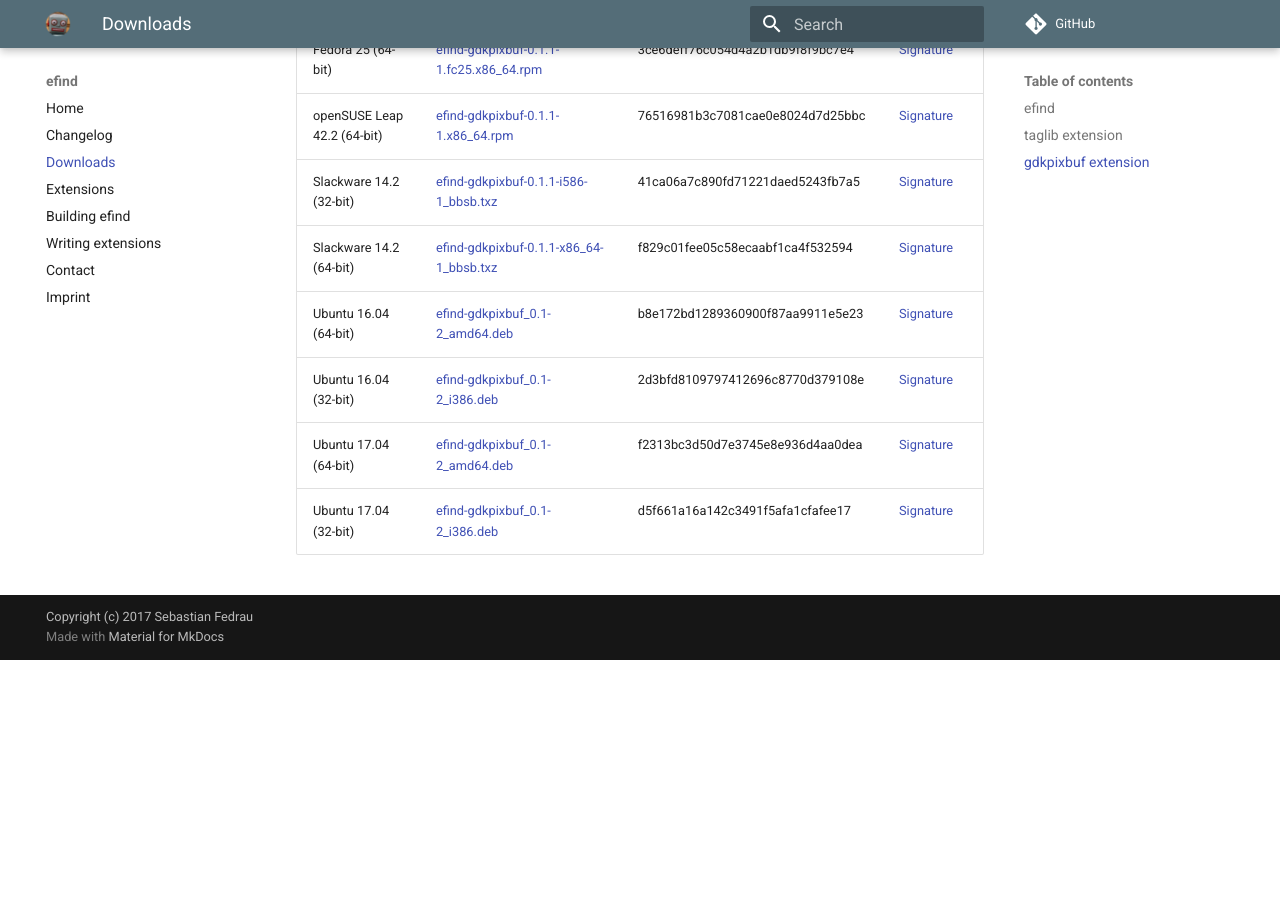
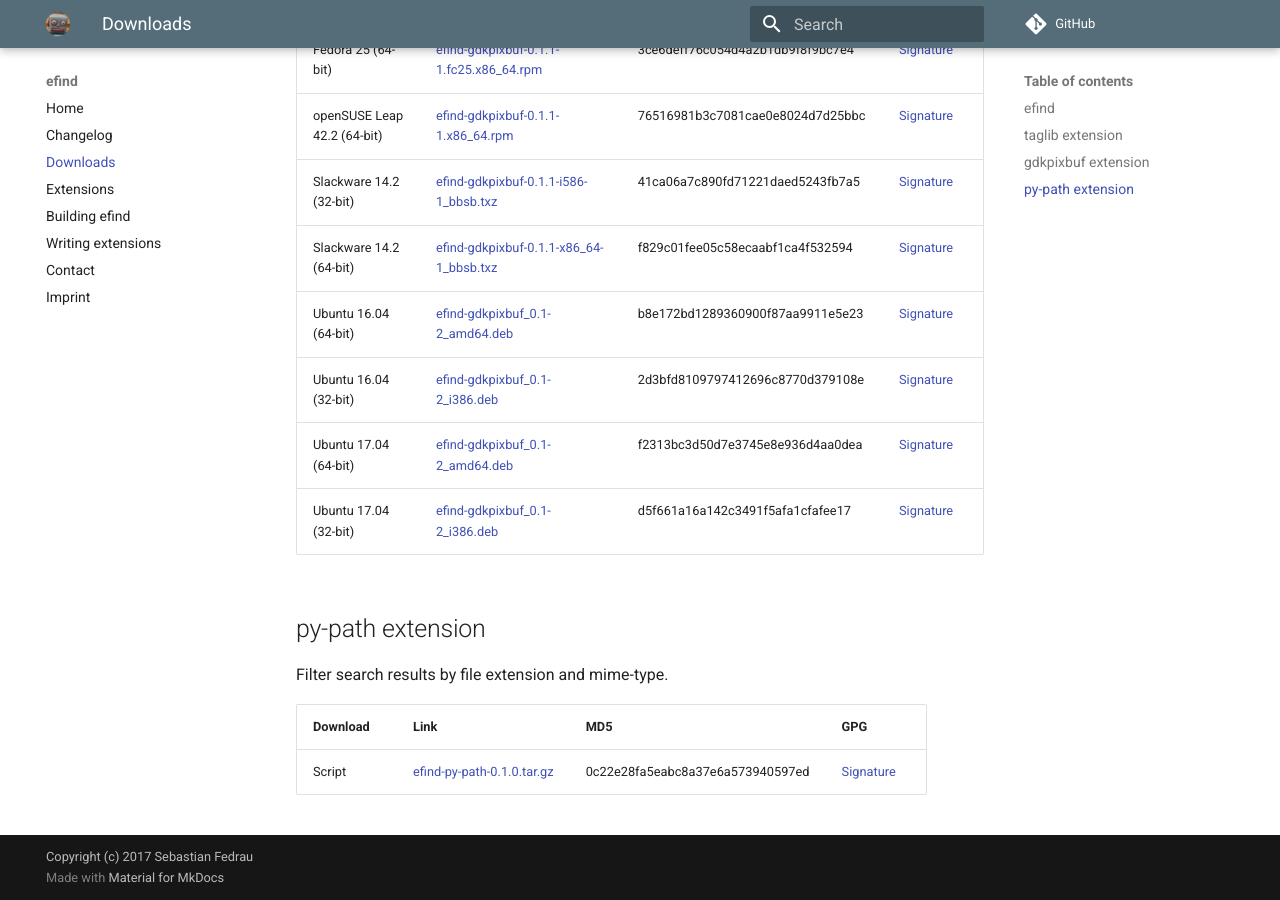
Before and after one commit to 20centaurifux/efind-website, an MkDocs documentation site: the page built from docs/downloads.md, in a window 1280 px wide and 900 px high, scrolled down 3158 px. Built offline with MkDocs 1.6.1 and Material for MkDocs 9.7.7, drawn with Linux system fonts in a browser that asks for light colours; comment, search, counter and statistics services are not loaded; old or Windows-style settings are respelled for this version of MkDocs; before the commit the page ends 3818 px from its top, so only the background shows below that.

Commit message:
updated downloads page

```diff
--- a/docs/downloads.md
+++ b/docs/downloads.md
@@ -66,3 +66,11 @@ Ubuntu 16.04 (64-bit)|[efind-gdkpixbuf_0.1-2_amd64.deb](downloads/ubuntu-16.04/e
 Ubuntu 16.04 (32-bit)|[efind-gdkpixbuf_0.1-2_i386.deb](downloads/ubuntu-16.04/efind-gdkpixbuf_0.1-2_i386.deb)|2d3bfd8109797412696c8770d379108e|[Signature](downloads/ubuntu-16.04/efind-gdkpixbuf_0.1-2_i386.deb.asc)
 Ubuntu 17.04 (64-bit)|[efind-gdkpixbuf_0.1-2_amd64.deb](downloads/ubuntu-17.04/efind-gdkpixbuf_0.1-2_amd64.deb)|f2313bc3d50d7e3745e8e936d4aa0dea|[Signature](downloads/ubuntu-17.04/efind-gdkpixbuf_0.1-2_amd64.deb.asc)
 Ubuntu 17.04 (32-bit)|[efind-gdkpixbuf_0.1-2_i386.deb](downloads/ubuntu-17.04/efind-gdkpixbuf_0.1-2_i386.deb)|d5f661a16a142c3491f5afa1cfafee17|[Signature](downloads/ubuntu-17.04/efind-gdkpixbuf_0.1-2_i386.deb.asc)
+
+##py-path extension
+
+Filter search results by file extension and mime-type.
+
+| Download | Link | MD5 | GPG |
+| :------- | :--- | :-- | :-- |
+|Script|[efind-py-path-0.1.0.tar.gz](downloads/source/efind-py-path-0.1.0.tar.gz)|0c22e28fa5eabc8a37e6a573940597ed|[Signature](downloads/source/efind-py-path-0.1.0.tar.gz.asc)
```
